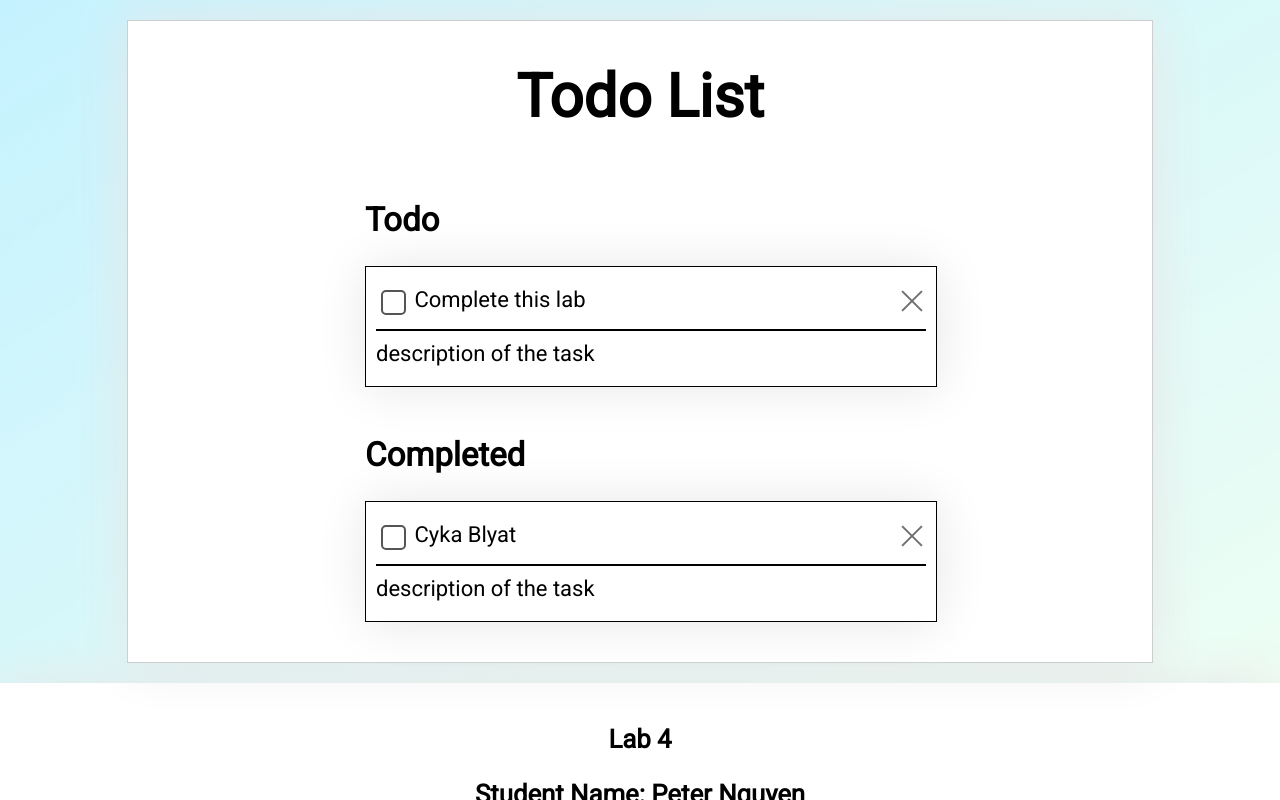
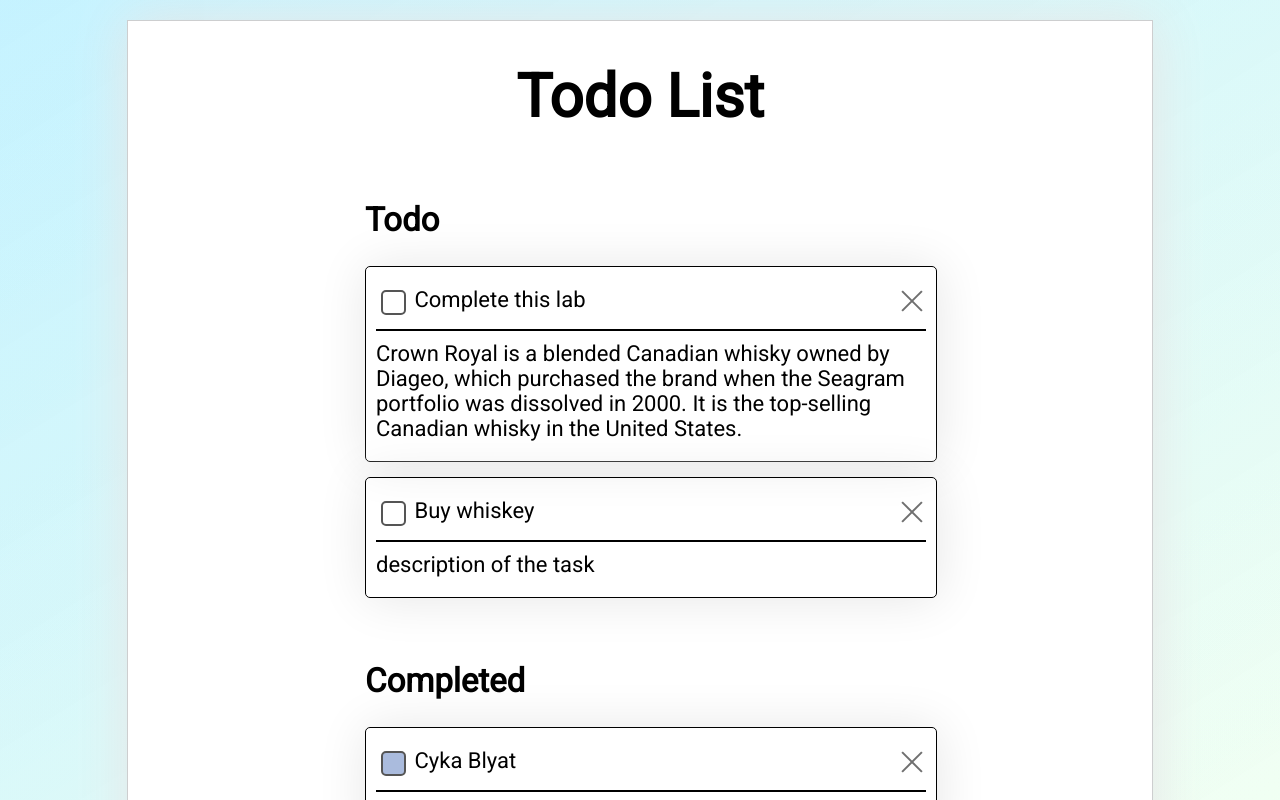
Before and after one commit to ColdStoic/CPS630-Todo-List, an Angular app: page / in a window 1280 px wide. Shown: the top 800 px of the page. Built offline with nearby package versions, Linux system fonts and the light colour scheme.

Commit message:
style changes

```diff
--- a/src/app/todo-complete/todo-complete.component.html
+++ b/src/app/todo-complete/todo-complete.component.html
@@ -1,7 +1,7 @@
 <div class="todo-container">
   <div class="todo-top-container">
     <div class="todo-checkbox">
-      <input type="checkbox">
+      <input type="checkbox" checked>
     </div>
     <div class="todo-task">{{ item.task }}</div>
     <div class="todo-remove"><a href="#" class="close"></a></div>
--- a/src/app/todo-list/todo-list.component.ts
+++ b/src/app/todo-list/todo-list.component.ts
@@ -13,6 +13,11 @@ export class TodoListComponent implements OnInit {
     "todo":[
         {
             "task": "Complete this lab",
+            "complete": false,
+            "description": "Crown Royal is a blended Canadian whisky owned by Diageo, which purchased the brand when the Seagram portfolio was dissolved in 2000. It is the top-selling Canadian whisky in the United States."
+        },
+        {
+            "task": "Buy whiskey",
             "complete": false,
             "description": "description of the task"
         },
--- a/src/styles.css
+++ b/src/styles.css
@@ -76,7 +76,9 @@ html, body, main {
     width: 100%;
     padding: 10px;
     box-shadow: 1px 1px 50px 1px #e7e7e7;
+    border-radius: 5px;
     border: solid black 1px;
+    margin: 15px 0px;
 }
     .todo-top-container {
         width: 100%;
```
